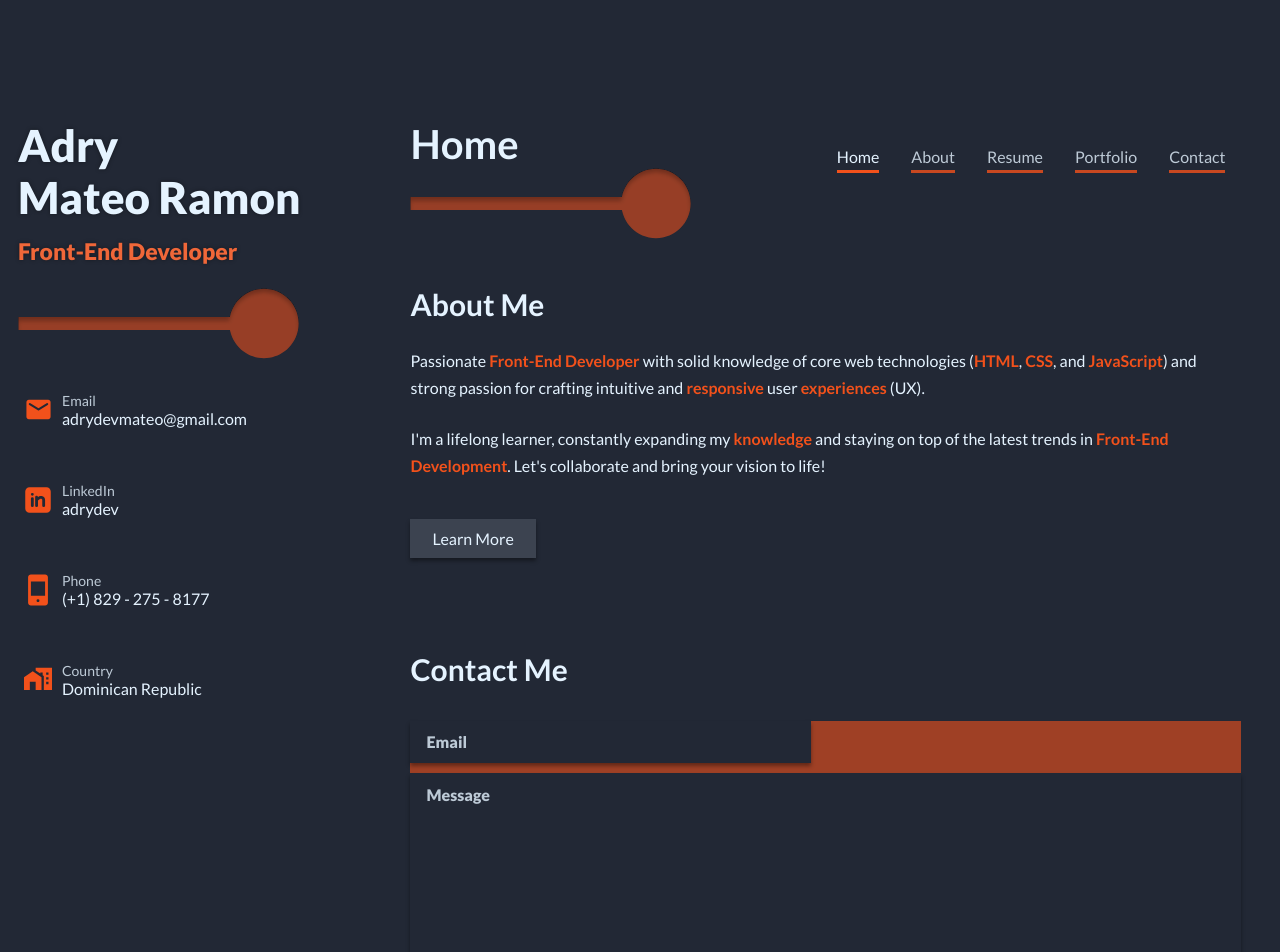
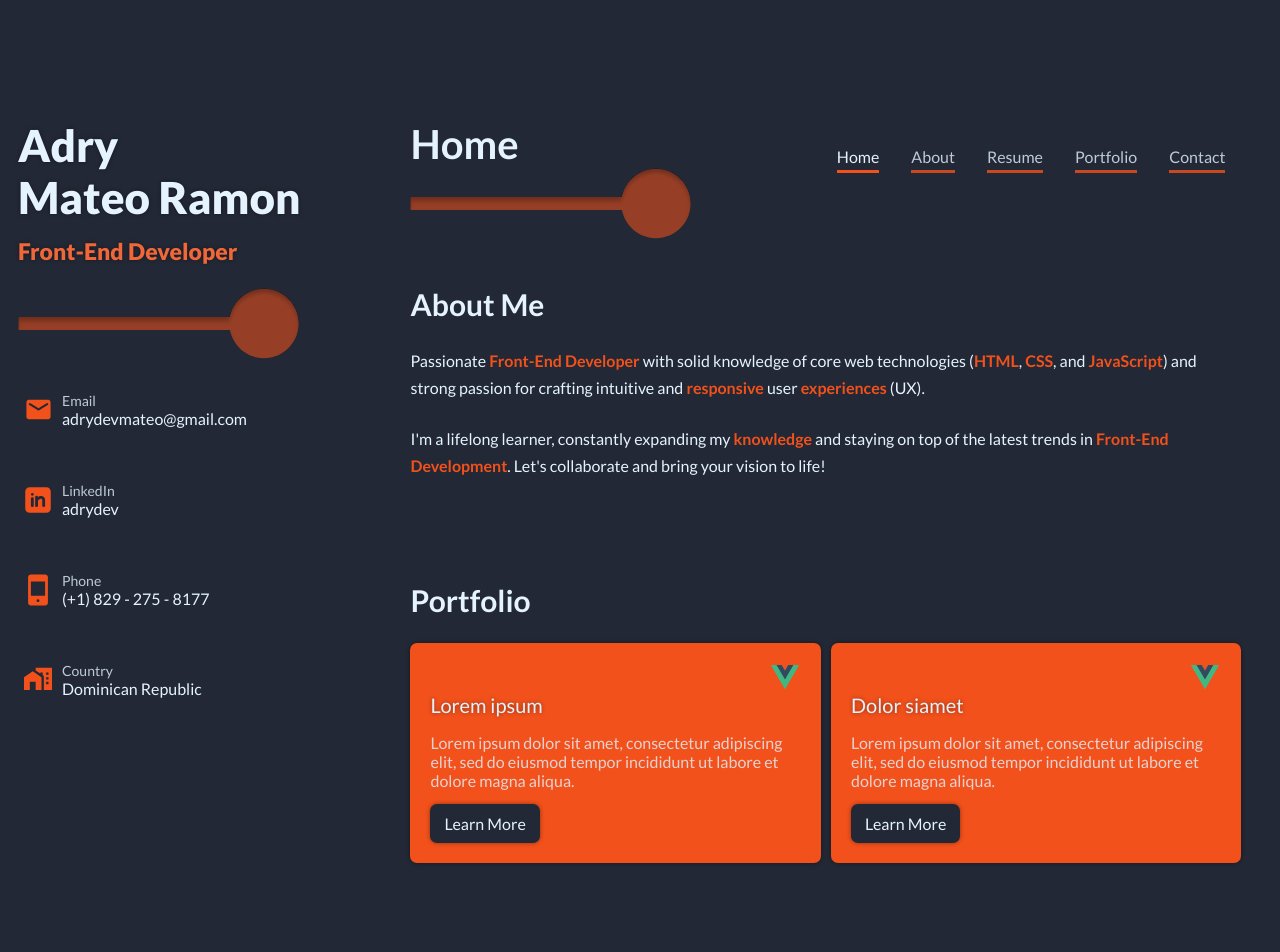
Before and after one commit to Adrydevmateo/website-vue, a Vue app: page / in a window 1280 px wide. Shown: the top 952 px of the page. Built offline with nearby package versions, Linux system fonts and the light colour scheme.

Commit message:
Reset contact form after sending message

```diff
--- a/src/components/contact/ContactForm.component.vue
+++ b/src/components/contact/ContactForm.component.vue
@@ -1,12 +1,15 @@
 <script setup lang="ts">
 const handleSubmit = (e: Event) => {
-  const formData = new FormData(e.target as HTMLFormElement)
+  const form = e.target as HTMLFormElement
+  const formData = new FormData(form)
   const honey = formData.get('_honey')
 
   if (honey) throw new Error('Bot detected!')
 
   const email = formData.get('email')
   const message = formData.get('message')
+
+  form.reset()
 
   fetch('https://formsubmit.co/ajax/adrydevmateo@gmail.com', {
     method: 'POST',
--- /dev/null
+++ b/src/components/project/Card.component.vue
@@ -0,0 +1,97 @@
+<script setup lang="ts">
+defineProps<{
+  type?: 1 | 2 | 3
+  title: string,
+  description: string,
+  link: {
+    to: string,
+    label: string
+  }
+}>();
+</script>
+
+<template>
+  <div class="preview-card" :class="{ 'type-1': !type || type === 1, 'type-2': type === 2, 'type-3': type === 3 }">
+    <div class="card__icon-wrapper">
+      <slot name="icon"></slot>
+    </div>
+    <p class="card__title">{{ title }}</p>
+    <p class="card__description">{{ description }}</p>
+    <div class="card__link-wrapper">
+      <a class="card__link" :href="link.to">{{ link.label }}</a>
+    </div>
+  </div>
+</template>
+
+<style scoped>
+.preview-card,
+.card__link {
+  border-radius: 7px;
+  filter: var(--drop-shadow);
+}
+
+.preview-card {
+  padding: 18px 20px 30px 20px;
+  max-width: 376px;
+}
+
+.type-1 {
+  background-color: var(--color-accent);
+}
+
+.type-2 {
+  background-color: var(--color-secondary);
+  color: var(--color-primary);
+}
+
+.type-3 {
+  background-color: var(--color-neutral);
+}
+
+.card__icon-wrapper {
+  display: flex;
+  justify-content: end;
+}
+
+.type-1 .card__icon-wrapper {
+  color: var(--color-secondary);
+}
+
+.typ-2 .card__icon-wrapper {
+  color: var(--color-primary);
+}
+
+.card__title {
+  filter: var(--drop-shadow);
+  font-size: 20px;
+  margin: 0;
+}
+
+.card__description {
+  opacity: .8;
+  margin-bottom: 24px;
+}
+
+.card__link-wrapper {
+  width: max-content;
+}
+
+.card__link {
+  padding: 10px 14px;
+  color: var(--color-secondary);
+  background-color: var(--color-primary);
+}
+
+@media (hover:hover) {
+  .card__link-wrapper:hover {
+    scale: 1.05;
+    transition: scale var(--transition-primary);
+  }
+
+  .card__link:hover {
+    background-color: var(--color-secondary);
+    color: var(--color-primary);
+    transition: background-color var(--transition-primary), color var(--transition-primary);
+  }
+}
+</style>
--- a/src/views/Home.view.vue
+++ b/src/views/Home.view.vue
@@ -1,8 +1,17 @@
 <script setup lang="ts">
 import ContactFormComponent from '@/components/contact/ContactForm.component.vue';
+import CardComponent from '@/components/project/Card.component.vue';
 import Header from '@components/header/Header.component.vue';
 import Sidebar from '@components/sidebar/Sidebar.component.vue';
-import { RouterLink } from 'vue-router';
+
+const projects = [
+  {
+    title: "Lorem ipsum"
+  },
+  {
+    title: "Dolor siamet"
+  },
+]
 </script>
 
 <template>
@@ -27,9 +36,26 @@ import { RouterLink } from 'vue-router';
             trends in <strong>Front-End Development</strong>. Let's collaborate and bring your vision to life!
           </p>
         </div>
-        <RouterLink class="btn-learn-more" to="/about">Learn More</RouterLink>
       </section>
-      <section class="home__section portfolio__section"> </section>
+      <section class="home__section portfolio__section">
+        <h2 class="section-title">Portfolio</h2>
+        <div class="portfolio__projects">
+          <CardComponent v-for="project, index in projects" :key="index" :type="1" :title="project.title"
+            description="Lorem ipsum dolor sit amet, consectetur adipiscing elit, sed do eiusmod tempor incididunt ut labore et dolore magna aliqua. "
+            :link="{
+              to: '',
+              label: 'Learn More'
+            }">
+            <template #icon>
+              <svg xmlns="http://www.w3.org/2000/svg" width="32" height="32" viewBox="0 0 32 32">
+                <path fill="#41b883" d="M24.4 3.925H30l-14 24.15L2 3.925h10.71l3.29 5.6l3.22-5.6Z" />
+                <path fill="#41b883" d="m2 3.925l14 24.15l14-24.15h-5.6L16 18.415L7.53 3.925Z" />
+                <path fill="#35495e" d="M7.53 3.925L16 18.485l8.4-14.56h-5.18L16 9.525l-3.29-5.6Z" />
+              </svg>
+            </template>
+          </CardComponent>
+        </div>
+      </section>
       <section class="home__section contact__section">
         <h2 class="section-title">Contact Me</h2>
         <ContactFormComponent />
@@ -58,8 +84,11 @@ import { RouterLink } from 'vue-router';
   line-height: 27px;
 }
 
-.about__content p:last-child {
-  margin-bottom: 50px
+.portfolio__projects {
+  display: grid;
+  gap: 10px;
+  grid-template-columns: repeat(auto-fill, minmax(100px, 1fr));
+  grid-auto-flow: dense;
 }
 
 .contact__section .section-title {
@@ -83,6 +112,24 @@ import { RouterLink } from 'vue-router';
   }
 }
 
+@media (min-width: 270px) {
+  .portfolio__projects {
+    grid-template-columns: repeat(auto-fill, minmax(200px, 1fr));
+  }
+}
+
+@media (min-width: 697px) {
+  .portfolio__projects {
+    grid-template-columns: repeat(auto-fill, minmax(276px, 1fr));
+  }
+}
+
+@media (min-width: 841px) {
+  .portfolio__projects {
+    grid-template-columns: repeat(auto-fill, minmax(376px, 1fr));
+  }
+}
+
 @media (min-width: 1200px) {
   .hero__section {
     display: none;
```
